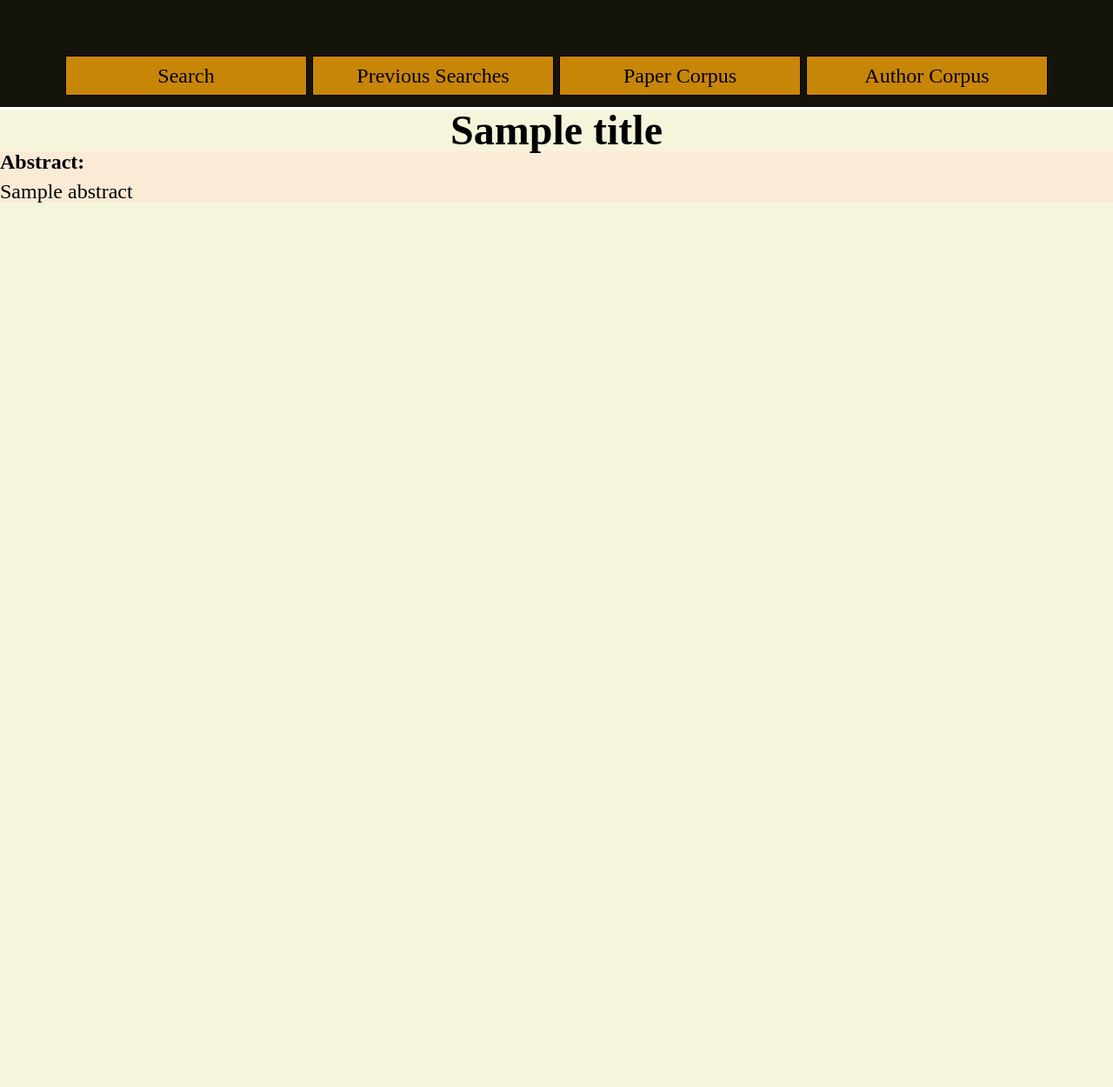
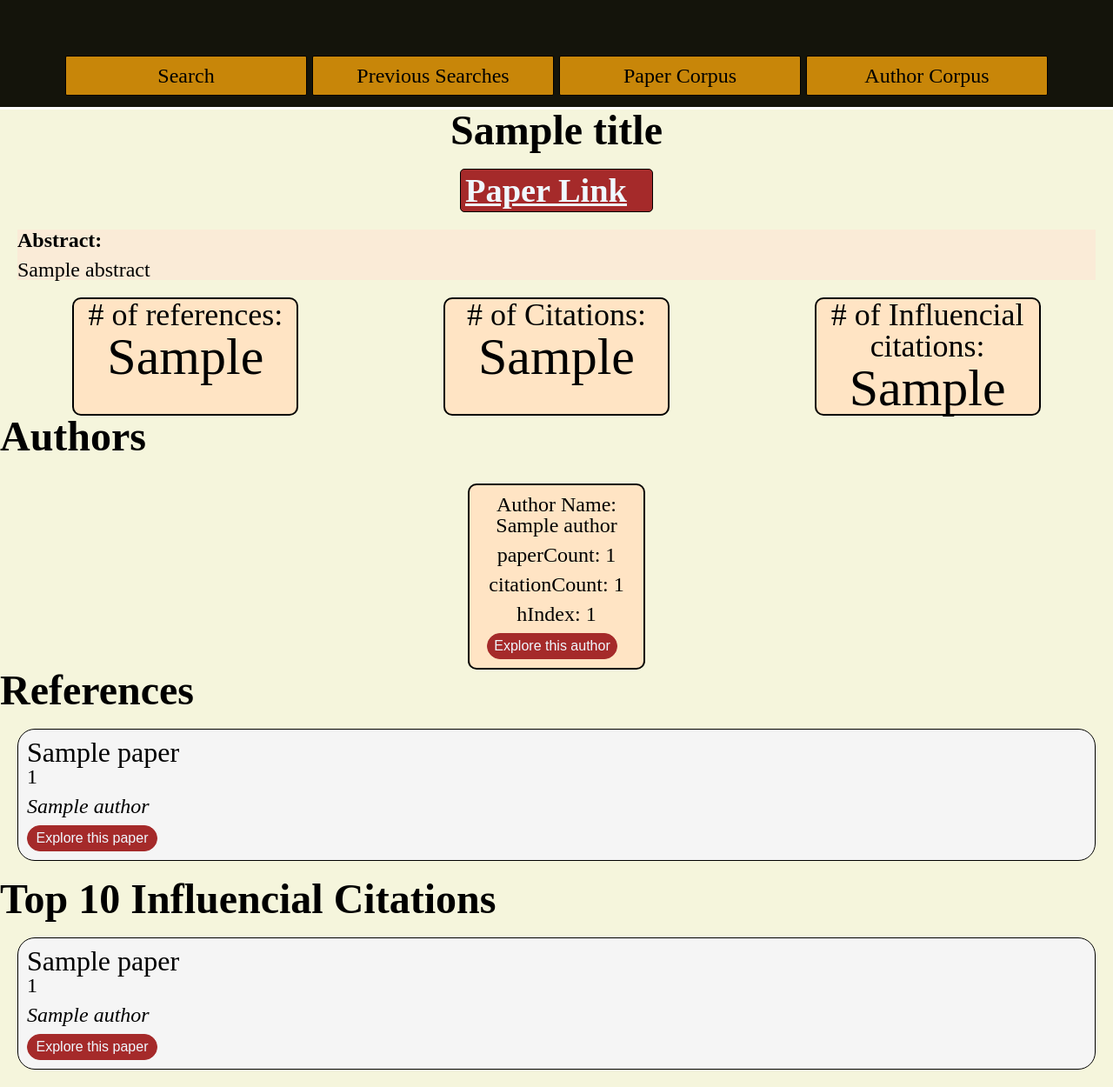
Before and after one commit to janismdhanbad/final_project507, a Flask app: template src/templates/paper_explore.html in a window 1280 px wide. Shown: the whole page at 87% size. Before the commit the page ends 233 px from the top, so only its background shows below. Run offline with Flask 2, Linux system fonts and the light colour scheme; the template is opened without the code that fills it: most values are stand-ins (such as "Sample title", 1, 10 or a date in 2020).

Commit message:
push changes

```diff
--- a/src/app.py
+++ b/src/app.py
@@ -1,13 +1,15 @@
 from flask import Flask,request, render_template
 import requests
 # import arxiv_api as arxiv
-from generate_object_tree import ArxivTree, SemSchTree
+from generate_object_tree import ArxivTree, SemSchTree, AuthorTree
 from primitive_objects import ArxivID
 
 CACHE_ARXIV = "../data/papers_arxiv_v1.json"
 CACHE_SEMSCH = "../data/papers_semsch_v1.json"
+CACHE_AUTHORS = "../data/authors_semsch_v1.json"
 ARXIVTREE = ArxivTree(CACHE_ARXIV)
 SEMSCHTREE = SemSchTree(CACHE_SEMSCH)
+AUTHORTREE = AuthorTree(CACHE_AUTHORS)
 
 app = Flask(__name__)
 @app.route('/')
@@ -22,19 +24,46 @@ def paper_display():
     paper_title = request.form["paper_title"]
     author_name = request.form["author_name"]
     keyword = request.form["keyword"]
-    paper_results = ARXIVTREE.gather_data(paper_title=paper_title, author=author_name, abstract=keyword)
+
+    if request.form.get("use_cache"):
+        use_cache = True
+    else:
+        use_cache = False
+    paper_results = ARXIVTREE.gather_data(paper_title=paper_title, author=author_name, abstract=keyword, use_cache=use_cache)
     return render_template("papers.html", paper_results=paper_results)
 
 @app.route("/papers/paper_explore", methods=['GET','POST'])
 def explore_paper():
-    for k, v in request.form.items():
-        arxiv_id_paper = k
-    arxiv_id_paper = arxiv_id_paper.replace("abs/", "").split("v")[0]
-    ar_id = ArxivID(arxiv_id_paper)
-    title,authors,abstract,ref_cnt,cit_cnt,inf_cit = SEMSCHTREE.fetch_paper_data(ar_id)
-    return render_template("paper_explore.html", title=title,authors=authors,
-    abstract=abstract,ref_cnt=ref_cnt,cit_cnt=cit_cnt,inf_cit=inf_cit)
+    # for k, v in request.form.items():
+    if request.form.get("paper_id"):
+        arxiv_id_paper = request.form["paper_id"]
+        arxiv_id_paper = arxiv_id_paper.replace("abs/", "").split("v")[0]
+        ar_id = ArxivID(arxiv_id_paper)
+        title, authors, abstract, ref_cnt, cit_cnt, inf_cit, url, reference_list, citation_list = SEMSCHTREE.fetch_paper_data(ar_id)
+        return render_template("paper_explore.html", title = title, authors = authors,
+        abstract = abstract, ref_cnt = ref_cnt, cit_cnt = cit_cnt, inf_cit = inf_cit,
+        url = url, reference_list = reference_list, citation_list = citation_list)
 
+@app.route("/papers/paper_explore_sch", methods=['GET','POST'])
+def explore_paper_sch():
+    # for k, v in request.form.items():
+    if request.form.get("paper_id"):
+        id_paper = request.form["paper_id"]
+        title, authors, abstract, ref_cnt, cit_cnt, inf_cit, url, reference_list, citation_list = SEMSCHTREE.fetch_paper_data(id_paper)
+        return render_template("paper_explore.html", title = title, authors = authors,
+        abstract = abstract, ref_cnt = ref_cnt, cit_cnt = cit_cnt, inf_cit = inf_cit,
+        url = url, reference_list = reference_list, citation_list = citation_list)
+
+@app.route("/papers/author_explore", methods=['GET','POST'])
+def explore_author_sch():
+    # for k, v in request.form.items():
+    if request.form.get("author_id"):
+        author_id = request.form["author_id"]
+        name, home, p_cnt, cit_cnt, hindex, worked_with_authors, papers_author = AUTHORTREE.get_author_data(SEMSCHTREE, author_id)
+        return render_template("author_explore.html", name = name, home = home,
+        p_cnt = p_cnt, cit_cnt = cit_cnt, hindex = hindex,
+        worked_with_authors = worked_with_authors,
+        papers_author = papers_author)
 
 if __name__ == '__main__':
     print('starting Flask app', app.name)
--- a/src/static/styles/style.css
+++ b/src/static/styles/style.css
@@ -15,8 +15,6 @@ h1{
 .paper_display{
 	padding: 10px;
 	margin: 20px;
-	height: 130px;
-	width: auto;
 	border: 1px solid black;
 	border-radius: 20px;
 	background-color: whitesmoke;
@@ -28,6 +26,7 @@ h1{
 	margin-top: 10px;
 	display: inline-block;
 	font-style: italic;
+	margin-right: 13px;
 }
 .paper_display input[type=text]{
 	display: None;
@@ -48,11 +47,140 @@ h1{
 	width: 170px;
 
 }
+
+
+
+.paper_metrics{
+	margin-top: 20px;
+	display: flex;
+	justify-content: space-around;
+}
+.metric{
+	width: 20%;
+	background-color: bisque;
+	border: 2px solid black;
+	border-radius: 10px;
+
+	text-align: center;
+}
+.metric .metric_value{
+	display: block;
+	font-size: 250%;
+
+}
+.metric .metric_heading{
+	display: block;
+	font-size: 150%;
+
+}
+.authors_tab{
+	display: flex;
+	justify-content: space-around;
+	flex-wrap: wrap;
+	margin-top: 30px;
+	gap: 10px;
+}
+.each_author{
+	width: 200px;
+	height: auto;
+	background-color: bisque;
+	border: 2px solid black;
+	text-align: center;
+	border-radius: 10px;
+
+
+}
+.each_author p{
+	display: block;
+	margin-top: 10px;
+
+}
+.each_author input[type=text]{
+	display: None;
+}
+.author_explore input[type=submit]{
+	margin-top: 10px;
+	height: 30px;
+	font-size: 12pt;
+	width: 150px;
+	background-color: brown;
+	border: 1px solid brown;
+	border-radius: 20px;
+	color: aliceblue;
+	margin-left: 20px;
+	margin-bottom: 10px;
+
+}
+.author_explore input[type=submit]:hover{
+	box-shadow: 10px 10px 5px gray;
+	font-size: 14pt;
+	width: 170px;
+
+}
+
+
+.ex_authors_tab{
+	display: flex;
+	justify-content: space-around;
+	flex-direction: column;
+	flex-wrap: wrap;
+	margin-top: 30px;
+	gap: 10px;
+}
+.ex_each_author{
+	width: 60%;
+	height: auto;
+	background-color: bisque;
+	border: 2px solid black;
+	text-align: left;
+	border-radius: 10px;
+	margin-left: 30px;
+	padding: 10px;
+
+
+}
+.ex_each_author p{
+	display: inline;
+	margin-right: 20px;
+
+}
+.ex_each_author input[type=text]{
+	display: None;
+}
+.ex_each_author form{
+	display: inline-block;
+}
+.ex_author_explore{
+	margin-right: 10px;
+	margin-left: auto;
+
+}
+.ex_author_explore input[type=submit]{
+	margin-top: 10px;
+	height: 30px;
+	font-size: 12pt;
+	width: 150px;
+	background-color: brown;
+	border: 1px solid brown;
+	border-radius: 20px;
+	color: aliceblue;
+	display: inline-block;
+
+
+}
+.ex_author_explore input[type=submit]:hover{
+	box-shadow: 10px 10px 5px gray;
+	font-size: 14pt;
+	width: 170px;
+
+}
+
 .abstrat_exp{
 	height:auto;
 	width: auto;
 	background-color: antiquewhite;
 	font-family: 'Times New Roman', Times, serif;
+	margin: 20px;
 }
 .abstrat_exp h2{
 	font-weight: bold;
@@ -174,6 +302,39 @@ input[type="text"]
 	height: 45px;
 	font-size: 20px;
 }
+.use_cache{
+	grid-row: 5/ span 1;
+	grid-column: 1 / -1;
+	text-align: center;
+
+}
+.paper_link{
+
+	margin: auto;
+	background-color: brown;
+	border: 1px black solid;
+    width: 210px;
+	color: aliceblue;
+	border-radius: 5px;
+	padding: 5px;
+	font-size: .8em;
+	margin-top: 20px;
+
+}
+.paper_link:hover{
+	width: 240px;
+	font-size: 1.5rem;
+	box-shadow: 10px 10px 5px gray;
+
+}
+.paper_link a{
+	text-decoration: underline;
+	color: aliceblue;
+
+}
+.paper_link h1{
+
+}
 
 /*Added this so the links stay the same color*/
 
--- a/src/templates/index.html
+++ b/src/templates/index.html
@@ -29,7 +29,7 @@
                         <label for="paper_tile" class ="paper_title_search_label">Paper Title:</label>
                     </div>
                     <div class="paper_title_search_input">
-                        <input type="text" id="paper_tile" name="paper_title" placeholder="e.g. Attention is all you need" value ="Attention is all you need">
+                        <input type="text" id="paper_tile" name="paper_title" placeholder="e.g. Attention is all you need">
                     </div>
                 </div>
                 <div class="author_search">
@@ -51,6 +51,10 @@
                 <div class="submit_button">
                     <input type="submit"  value="Search">
                 </div>
+                <div class="use_cache">
+                    <input type="radio" id="use_cache" name="use_cache" value="use_cache">
+                        <label for="use_cache">Use Cache</label>
+                </div>
             </form>
         </div>
 
--- a/src/templates/paper_explore.html
+++ b/src/templates/paper_explore.html
@@ -20,29 +20,84 @@
     </header>
     <main>
         <h1 style="text-align:center;"> {{title}}</h1>
+        <div class="paper_link">
+            <a href="{{url}}"><h1> Paper Link</h1></a>
+        </div>
         <div class="abstrat_exp">
             <h2>Abstract:</h2>
             <p>{{abstract}}</p>
+        </div>
+        <div class="paper_metrics">
+            <div class="metric">
+                <p class="metric_heading"># of references:</p>
+                <p class="metric_value">{{ref_cnt}}</p>
+            </div>
+            <div class="metric">
+                <p class="metric_heading"># of Citations:</p>
+                <p class="metric_value">{{cit_cnt}}</p>
+            </div>
+            <div class="metric">
+                <p class="metric_heading"># of Influencial citations:</p>
+                <p class="metric_value">{{inf_cit}}</p>
+            </div>
+        </div>
+        <h1> Authors </h1>
+        <div class="authors_tab">
+            {% for auth in authors %}
+                <div class = "each_author">
+                    <p class="ec_name">Author Name: {{auth["name"]}}</p>
+                    <p class="p_cnt">paperCount: {{auth["paperCount"]}}</p>
+                    <p class="cit_cnt">citationCount: {{auth["citationCount"]}}</p>
+                    <p class="hindex">hIndex: {{auth["hIndex"]}}</p>
+                    <form action="/papers/author_explore" method="POST">
+                        <div class="author_explore">
+                            <input type="text" id="{{auth["authorId"]}}"  class="author_input"  name="author_id" value="{{auth["authorId"]}}">
+                            <input type="submit"  value="Explore this author">
+                        </div>
+                    </form>
+                </div>
+            {% endfor %}
+        </div>
 
-        </div>
-        <!-- {% for paper in paper_results %}
+        <h1> References </h1>
+            {% for paper in reference_list %}
 
                 <div class="paper_display">
                     <p>{{paper["title"]}}</p>
-                {{paper["arxiv_id"]}}
+                    {{paper["id"]}}
                     <div class="author_list">
                         {% for author in paper["authors"] %}
-                        <li> {{author}} </li>
+                            <li> {{author["name"]}} </li>
                         {% endfor %}
                     </div>
-                <form action="/papers/paper_explore" method="POST">
+                    <form action="/papers/paper_explore_sch" method="POST">
                     <div class="paper_explore">
-                    <input type="text" id="{{paper["arxiv_id"]}}"  class="paper_input"  name="{{paper["arxiv_id"]}}" value="{{paper["arxiv_id"]}}">
+                        <input type="text" id="{{paper["id"]}}"  class="paper_input"  name="paper_id" value="{{paper["id"]}}">
                         <input type="submit"  value="Explore this paper">
                     </div>
                 </form>
                 </div>
-        {% endfor %} -->
+            {% endfor %}
+
+            <h1> Top 10 Influencial Citations </h1>
+                {% for paper in citation_list %}
+
+                    <div class="paper_display">
+                        <p>{{paper["title"]}}</p>
+                        {{paper["id"]}}
+                        <div class="author_list">
+                            {% for author in paper["authors"] %}
+                                <li> {{author["name"]}} </li>
+                            {% endfor %}
+                        </div>
+                        <form action="/papers/paper_explore_sch" method="POST">
+                        <div class="paper_explore">
+                            <input type="text" id="{{paper["id"]}}"  class="paper_input"  name="paper_id" value="{{paper["id"]}}">
+                            <input type="submit"  value="Explore this paper">
+                        </div>
+                    </form>
+                    </div>
+                {% endfor %}
 
 </main>
 
--- a/src/templates/papers.html
+++ b/src/templates/papers.html
@@ -33,7 +33,7 @@
                     </div>
                     <form action="/papers/paper_explore" method="POST">
                     <div class="paper_explore">
-                        <input type="text" id="{{paper["arxiv_id"]}}"  class="paper_input"  name="{{paper["arxiv_id"]}}" value="{{paper["arxiv_id"]}}">
+                        <input type="text" id="{{paper["arxiv_id"]}}"  class="paper_input"  name="paper_id" value="{{paper["arxiv_id"]}}">
                         <input type="submit"  value="Explore this paper">
                     </div>
                 </form>
```
Also changed, not shown: src/generate_object_tree.py (+204 -49 lines), src/primitive_objects.py (+19 -42 lines), src/templates/author_explore.html (added, +84 -0 lines), src/utils.py (+19 -0 lines), 2 other files. Lines whose indentation alone changed are shown as unchanged.
